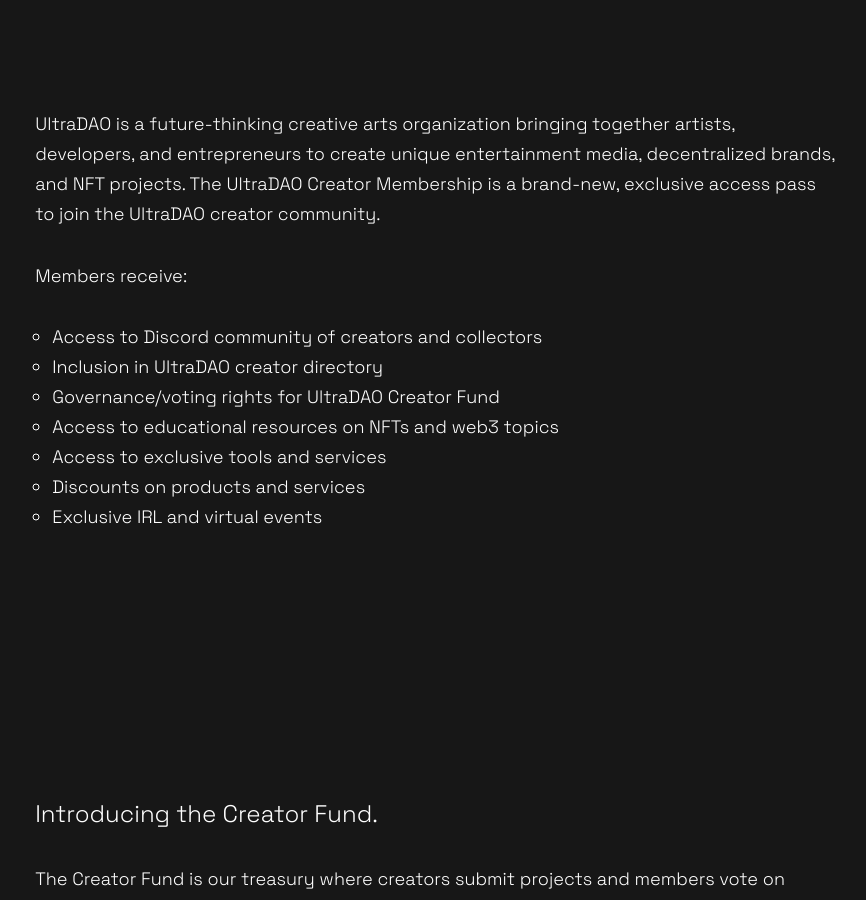
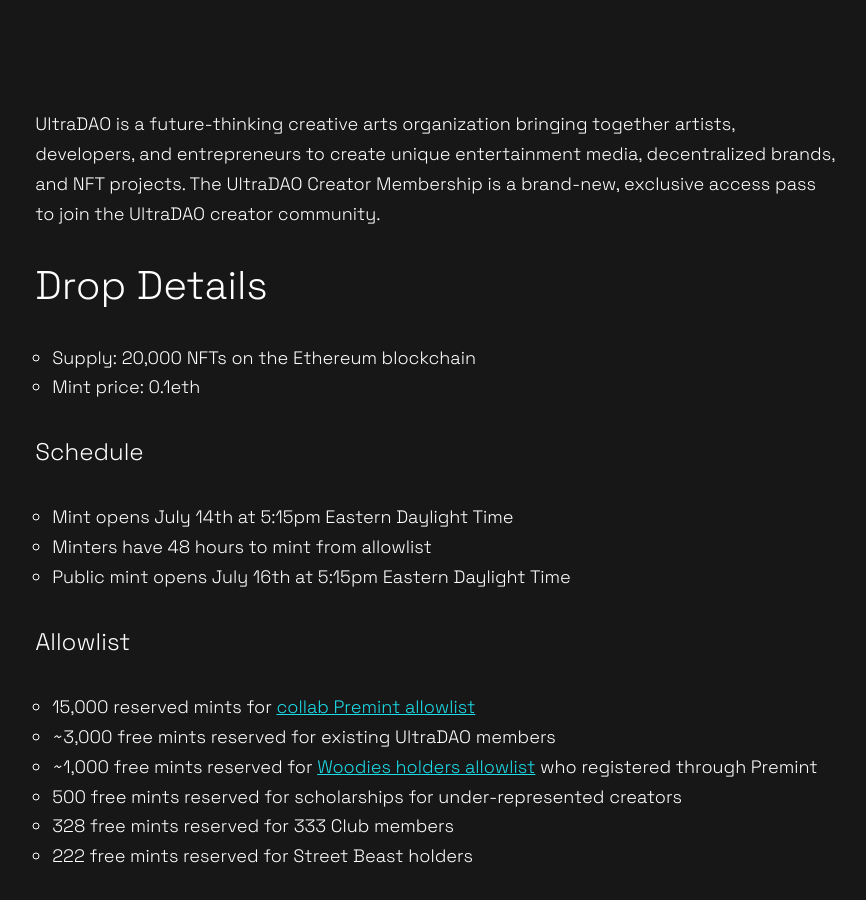
Before and after one commit to chriswallace/UltraDAO, a Jekyll site: the page built from creator-membership.html, in a window 1280 px wide and 900 px high, scrolled down 931 px. Shown: the whole window, without its empty margins (16-882 px from the left). Built offline with Jekyll 4.4.1, drawn with Linux system fonts in a browser that asks for light colours; some of the changed text lies outside the part shown.

Commit message:
Update creator membership details

```diff
--- a/creator-membership.html
+++ b/creator-membership.html
@@ -30,17 +30,42 @@
 
         <p>UltraDAO is a future-thinking creative arts organization bringing together artists, developers, and entrepreneurs to create unique entertainment media, decentralized brands, and NFT projects. The UltraDAO Creator Membership is a brand-new, exclusive access pass to join the UltraDAO creator community.</p>
 
-        <p>Members receive:</p>
+        <h2>Drop Details</h2>
 
         <ul>
-            <li>Access to Discord community of creators and collectors</li>
-            <li>Inclusion in UltraDAO creator directory</li>
-            <li>Governance/voting rights for UltraDAO Creator Fund</li>
-            <li>Access to educational resources on NFTs and web3 topics</li>
-            <li>Access to exclusive tools and services</li>
-            <li>Discounts on products and services</li>
-            <li>Exclusive IRL and virtual events</li>
+            <li>Supply: 20,000 NFTs on the Ethereum blockchain</li>
+            <li>Mint price: 0.1eth</li>
         </ul>
+
+
+        <h3>Schedule</h3>
+
+        <ul>
+            <li>Mint opens July 14th at 5:15pm Eastern Daylight Time</li>
+            <li>Minters have 48 hours to mint from allowlist</li>
+            <li>Public mint opens July 16th at 5:15pm Eastern Daylight Time</li>
+        </ul>
+
+        <h3>Allowlist</h3>
+
+        <ul>
+            <li>15,000 reserved mints for <a href="https://www.premint.xyz/ultradao-creator-membership/">collab Premint allowlist</a></li>
+            <li>~3,000 free mints reserved for existing UltraDAO members</li>
+            <li>~1,000 free mints reserved for <a href="https://www.premint.xyz/dashboard/ultradao-creator-membership-x-woodies/entries/">Woodies holders allowlist</a> who registered through Premint</li>
+            <li>500 free mints reserved for scholarships for under-represented creators</li>
+            <li>328 free mints reserved for 333 Club members</li>
+            <li>222 free mints reserved for Street Beast holders</li>
+        </ul>
+
+        <h2>Member Benefits</h2>
+
+        <ul>
+            <li><strong>Creator Directory:</strong> Allow members to connect with one another and companies to find creative talent in the web3 space.</li>
+            <li><strong>Blockchain tools:</strong> Get access to custom blockchain tools for creators, powered by <a href="https://props.app">Props</a>.</li>
+            <li><strong>Educational resources:</strong> Learn from established players in the space, including long-time UltraDAO members who have launched successful projects.</li>
+            <li><strong>Weekly Creator Chats:</strong> Present your ideas and get instant feedback from other creators and mentors in web3.</li>
+            <li><strong>Creator Fund:</strong> Submit a project proposal, build a team, and get funded to execute on your ideas.</li>
+            <li><strong>Governance:</strong> Vote on which projects to green-light through regular governance cycles for the Creator Fund.</li>
 
     </div>
 
@@ -53,7 +78,7 @@
 
         <h3>Introducing the Creator Fund.</h3>
 
-        <p>The Creator Fund is our treasury where creators submit projects and members vote on which ones to green-light. Through our unique decentralized governance system, creators hold the power to fund other creator-led projects. A portion of the Creator Membership mint will be dedicated to the fund. We will be working with corporate sponsors to design additional funds for specific types of projects (for example: documentaries, generative art projects, new intellectual property, etc.).</p>
+        <p>The Creator Fund is our treasury where creators submit projects and members vote on which ones to green-light. Through our decentralized governance system, creator members hold the power to fund other creator-led projects. A portion of the Creator Membership mint will be dedicated to the fund. We will be working with corporate sponsors to design additional funds for specific types of projects (for example: documentaries, generative art projects, new intellectual property, etc.).</p>
 
     </div>
 
@@ -108,9 +133,15 @@
 
         <h3>How to mint your UltraDAO Creator Membership</h3>
 
-        <p>We're currently accepting entries to our raffle-based Premint list for members of existing web3 creator communities and UltraDAO member projects like Crypto Packaged Goods, ZenAcademy, Degenz, Proof Collective, and more.</p>
+        <p>There are currently four ways to obtain a Creator Membership on July 14th.</p>
 
-        <p><strong>Mint Price:</strong> 0.1eth<br><strong>Mint Date:</strong> July 14th, 2022<br><strong>Total Supply:</strong> 20,000</p>
+        <p>1. Woodies holders are eligible for one free mint but must register through the <a href="https://www.premint.xyz/dashboard/ultradao-creator-membership-x-woodies/entries/">Woodies holders allowlist</a> by July 12th at 11:59pm.</p>
+
+        <p>2. <a href="https://opensea.io/assets/ethereum/0xafae6749214c1468bbb71bcf2cf781440d8dd658/2">UltraDAO Street Beast</a> holders will receive two free mints and have their wallet addresses automatically added. All you need to do is show up on mint day.</p>
+
+        <p>3. We've partnered with Zeneca to offer one free mint to all <a href="https://opensea.io/assets/ethereum/0xf64e6fb725f04042b5197e2529b84be4a925902c/333">ZenAcademy 333</a> Club members. Wallet addresses are automatically added to the allowlist.</p>
+
+        <p>4. We're currently accepting entries to our raffle-based Premint list for members of existing web3 creator communities and UltraDAO member projects like Crypto Packaged Goods, ZenAcademy, Degenz, Proof Collective, and more. This list closes on July 12th at 11:59pm. Winners will be chosen and notified July 13th.</p>
 
         <p>Enter the raffle by holding an NFT from one of these amazing communities:</p>
 
@@ -131,8 +162,6 @@
             <li><a href="https://www.premint.xyz/ultradao-creator-membership/deadfellaz/">DeadFellaz</a></li>
         </ul>
 
-        <p>Psst: <a href="https://woodiesnft.com">Woodies</a> holders will be able to mint a free Creator Membership NFT. Stay tuned to the announcements channel in the <a href="https://discord.gg/woodiesnft">Woodies Discord</a> for more information on receiving your free mint.</p>
-
     </div>
 
 </div>
```
Also changed, not shown: other parts of creator-membership.html (+1 -1 lines).
